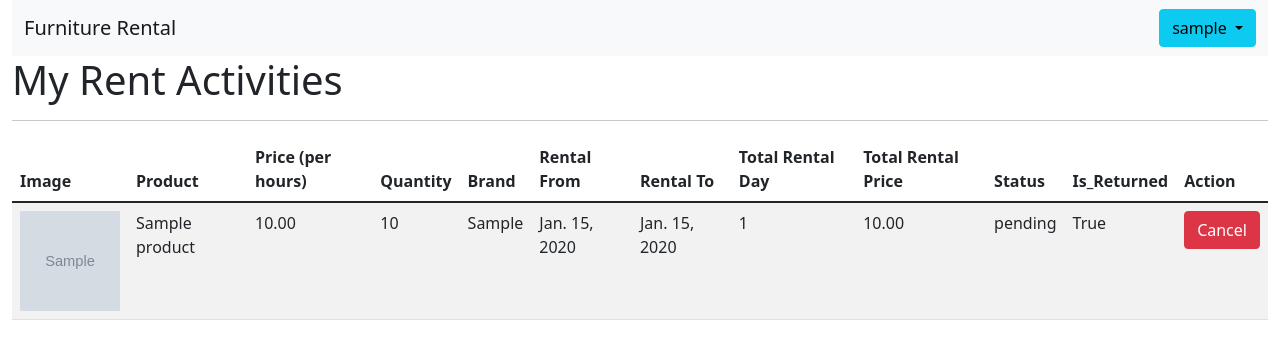
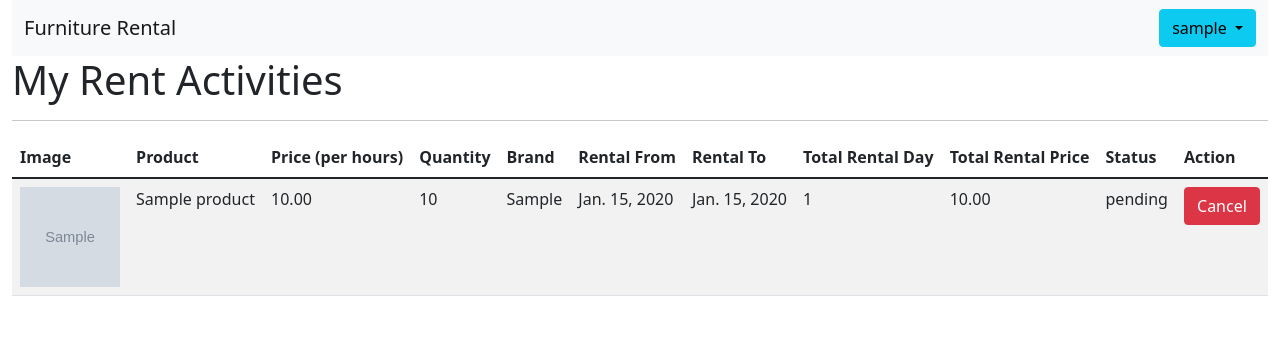
Before and after one commit to gauravpandey068/furnitureRental, a Django app: page /home/rent/my-rent-products/ in a window 1280 px wide. Shown: the top 359 px of the page. Run offline with Django 4.2, Linux system fonts and the light colour scheme; a user stored in the database is signed in; tables that the repository leaves empty hold one stand-in row (values such as "Sample post"); grey boxes marked "Sample" are stand-in pictures.

Commit message:
show user history

```diff
--- a/app/templates/my_rent_products.html
+++ b/app/templates/my_rent_products.html
@@ -20,7 +20,6 @@
                     <th>Total Rental Day</th>
                     <th>Total Rental Price</th>
                     <th>Status</th>
-                    <th>Is_Returned</th>
                     <th>Action</th>
                 </tr>
             </thead>
@@ -37,12 +36,17 @@
                     <td>{{ rent.rental_day }}</td>
                     <td>{{ rent.total_price }}</td>
                     <td>{{ rent.status }}</td>
-                    <td>{{ rent.is_returned }}</td>
                     <td>
                         {% if rent.status == 'pending' %}
                             <a href="{% url 'cancel_rent' rent.pk %}" class="btn btn-danger">Cancel</a>
+                        {% elif rent.status == 'rejected' %}
+                            <a href="{% url 'product_detail' rent.product.pk %}" class="btn btn-primary">Rent Again</a>
                         {% else %}
-                            <a href="#" class="btn btn-success">Return</a>
+                            {% if rent.is_rented %}
+                                <a href="#" class="btn btn-success">Return</a>
+                            {% else %}
+                                <p class="text-center text-info">Waiting for delivery</p>
+                            {% endif %}
                         {% endif %}
                     </td>
 
```
